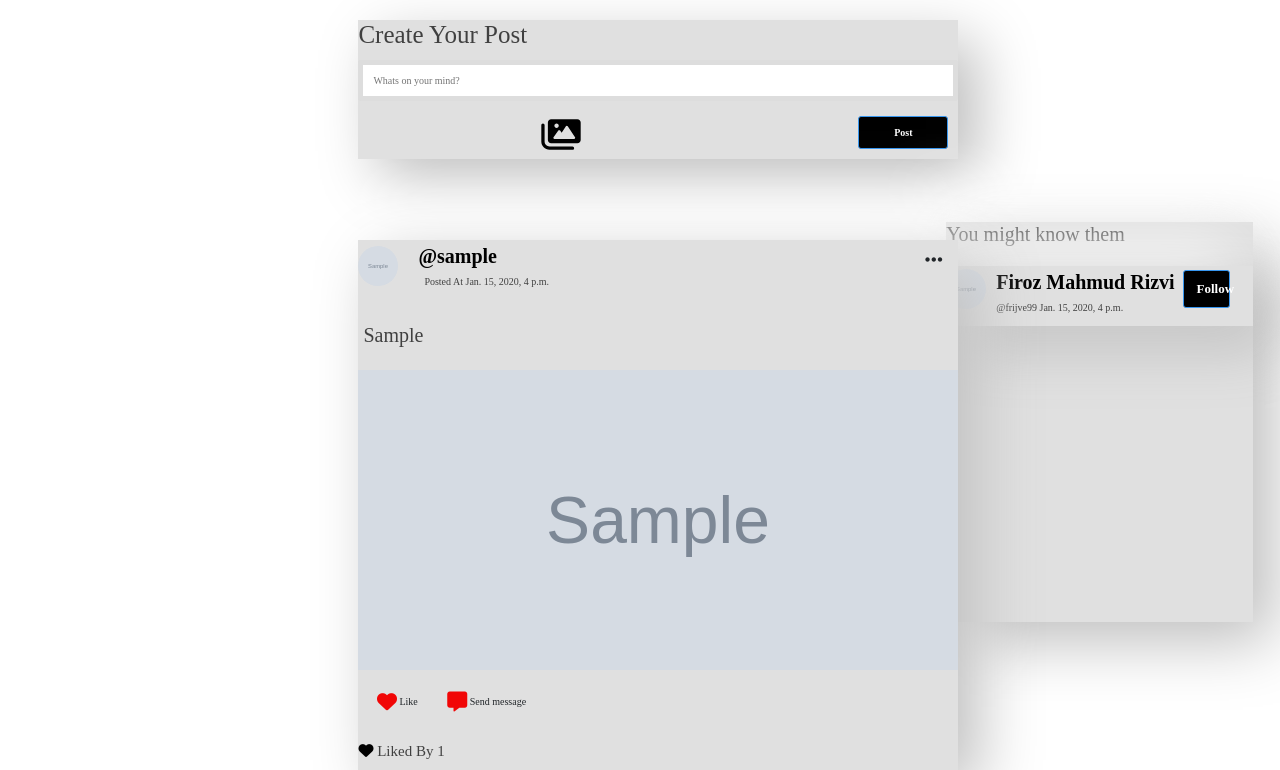
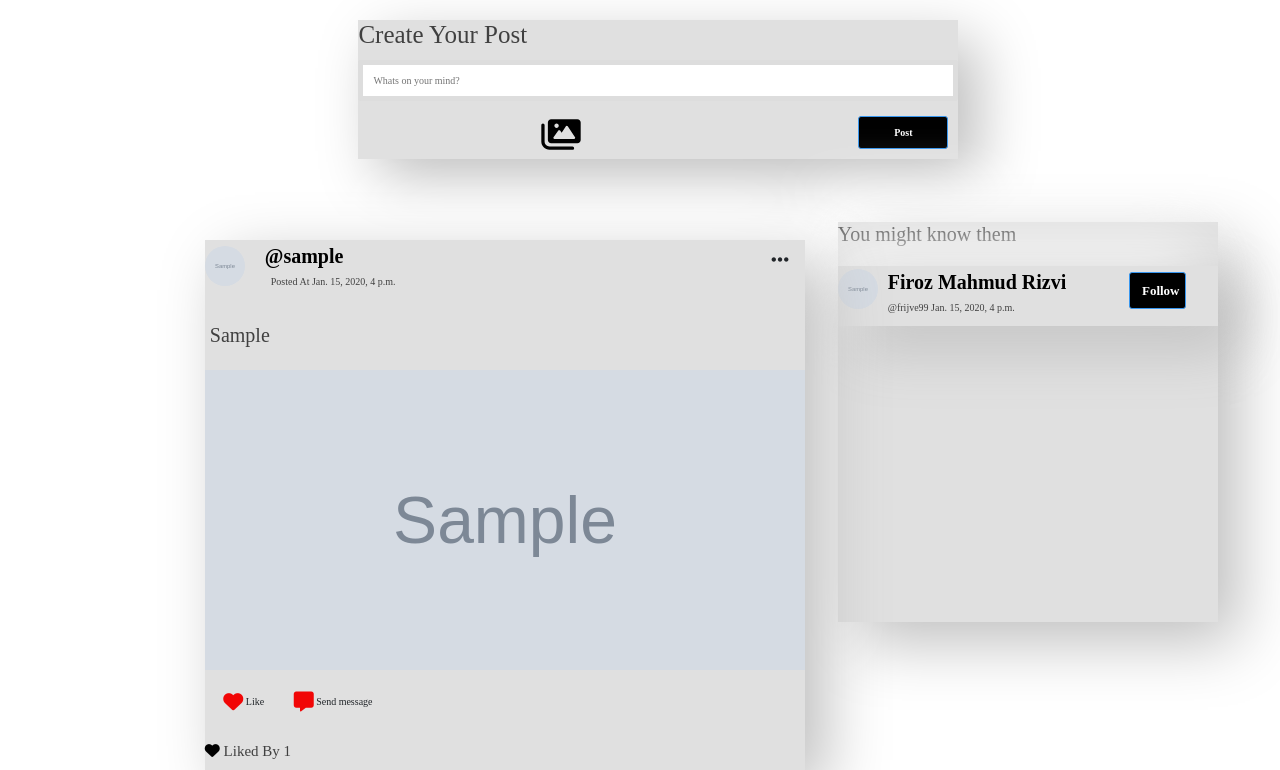
Before and after one commit to frijve99/Social-Media, a Django app: page / in a window 1280 px wide; the page is wider, and only the part inside the window is pictured. Shown: the part 65-835 px from the top of that part. Run offline with Django 4.2, Linux system fonts and the light colour scheme; a user stored in the database is signed in; tables that the repository leaves empty hold one stand-in row (values such as "Sample post"); grey boxes marked "Sample" are stand-in pictures; some libraries are stand-ins or nearby versions.

Commit message:
follower frontend

```diff
--- /dev/null
+++ b/core/templatetags/post_tags.py
@@ -0,0 +1,20 @@
+from urllib import request
+from django import template
+from django import core
+from core.models import LikesPost
+from django.contrib.auth.models import User
+
+
+register = template.Library()
+
+@register.filter(name='isLiked')
+def isLiked(post_id,username):
+    # username = request.user.username
+    isLiked = LikesPost.objects.filter(post_id = post_id,username=username).first()
+    print(isLiked)
+    print(post_id)
+    print(username)
+    if isLiked == None:
+        return False
+    else:
+        return True
--- a/core/views.py
+++ b/core/views.py
@@ -8,6 +8,9 @@ import uuid
 from .models import Profile,Post,LikesPost
 from .helpers import verify_account_sendmail,forget_pass_sendmail
 from django.utils.timezone import utc
+from django import template
+
+
 
 
 # Create your views here.
@@ -236,9 +239,12 @@ def about(request,name):
 def home(request):
     profile_obj = Profile.objects.get(user = request.user)
     posts = Post.objects.all()
+    likes = LikesPost.objects.all()
+    print(likes)
     context = {
         'user_profile' : profile_obj,
-        'posts' : posts
+        'posts' : posts,
+        'likes' : likes
     }
     return render(request,'home.html',context)
 
@@ -334,16 +340,17 @@ def upload(request,name):
         new_post.save()
         profile_obj.posts =profile_obj.posts+1
         profile_obj.save()
-        return redirect(f'/profile/{name}')
+        return redirect(f'/{name}')
     else:
-        return redirect(f'/profile/{name}')
+        return redirect(f'/{name}')
 
-def isliked(post_id,username):
-    isLiked = LikesPost.objects.filter(username=username,post_id = post_id).first()
-    if isLiked == None:
-        return False
-    else:
-        return True
+# @register.filter(name='isLiked')
+# def isliked(post_id,username):
+#     isLiked = LikesPost.objects.filter(username=username,post_id = post_id).first()
+#     if isLiked == None:
+#         return False
+#     else:
+#         return True
 
 
 @login_required(login_url='signin')
--- a/static/profile.css
+++ b/static/profile.css
@@ -270,7 +270,7 @@ a:link {
   /* text-align: center; */
 }
 .followperson {
-  width: 25%;
+  width: 380px;
   /* max-width: 600px; */
   /* border: 2px solid rgb(10, 10, 10); */
   /* height: 100px; */
@@ -327,8 +327,22 @@ a:link {
   box-shadow: 20px 20px 60px #bebebe, -20px -20px 60px #ffffff;
   background: #e0e0e0;
 }
+.container-3-home {
+  width: 60%;
+  max-width: 600px;
+  /* height: 100px; */
+  /* height: 200px; */
+  /* height: 200px; */
+  position: relative;
+  margin-top: 20px;
+  margin-left: 35%;
+  margin-bottom: 10px;
+  /* position: absolute; */
+  box-shadow: 20px 20px 60px #bebebe, -20px -20px 60px #ffffff;
+  background: #e0e0e0;
+}
 .container-4 {
-  width: 100%;
+  width: 380px;
   max-width: 600px;
   /* height: 100px; */
   /* height: 200px; */
@@ -505,3 +519,23 @@ form img {
 .like-icon {
   color: black !important;
 }
+
+@media only screen and (max-width: 1500px) {
+  .container-3-home {
+    width: 60%;
+    max-width: 600px;
+    /* height: 100px; */
+    /* height: 200px; */
+    /* height: 200px; */
+    position: relative;
+    margin-top: 20px;
+    margin-left: 20%;
+    margin-bottom: 10px;
+    /* position: absolute; */
+    box-shadow: 20px 20px 60px #bebebe, -20px -20px 60px #ffffff;
+    background: #e0e0e0;
+  }
+  .follow {
+    width: 85vw;
+  }
+}
--- a/templates/home.html
+++ b/templates/home.html
@@ -1,4 +1,5 @@
 {% load static %}
+{% load post_tags %}
 <!DOCTYPE html>
 <html lang="en">
   <head>
@@ -13,7 +14,7 @@
       crossorigin="anonymous"
     ></script>
   </head>
-
+ {% comment %} {% load isliked %} {% endcomment %}
   <body>
     <nav>
       <div class="nav0">
@@ -71,6 +72,7 @@
     {% comment %}
     <hr />
     {% endcomment %}
+
     <div class="post">
       <div class="container-2">
         <h1>Create Your Post</h1>
@@ -126,7 +128,7 @@
         <div class="postshow">
         {% comment %} post start {% endcomment %}
          {% for post in posts reversed %}
-          <div class="container-3">
+          <div class="container-3-home">
             <div class="top-frame">
              <div class="usericon">
                <a href="/profile/{{post.username}}"> <img src="{{post.profileimg.url}}" alt="" class="bgimg" />
@@ -169,7 +171,15 @@
                      aria-label="profile settings"
                       >
                      <i class="fa-solid fa-heart fa-2xl frame-icon"  class="frame-icon"></i>
-                     <span>Like</span>
+
+                      {% with post.id|isLiked:request.user.username as liked %}
+                      {% if liked %}
+                      <span>Unlike</span>
+                      {% else %}
+                      <span>Like</span>
+                     {% endif %}
+                     {% endwith %}
+
                      </button></a>
 
 
```
Also changed, not shown: templates/profiletest.html (+8 -1 lines), core/templatetags/__init__.py (added), media/Post_image/cover2_lJNmlIA.jpg (added), media/Post_image/search_aCYI4cp.png (added), media/Post_image/search_eGntRwf.png (added).
